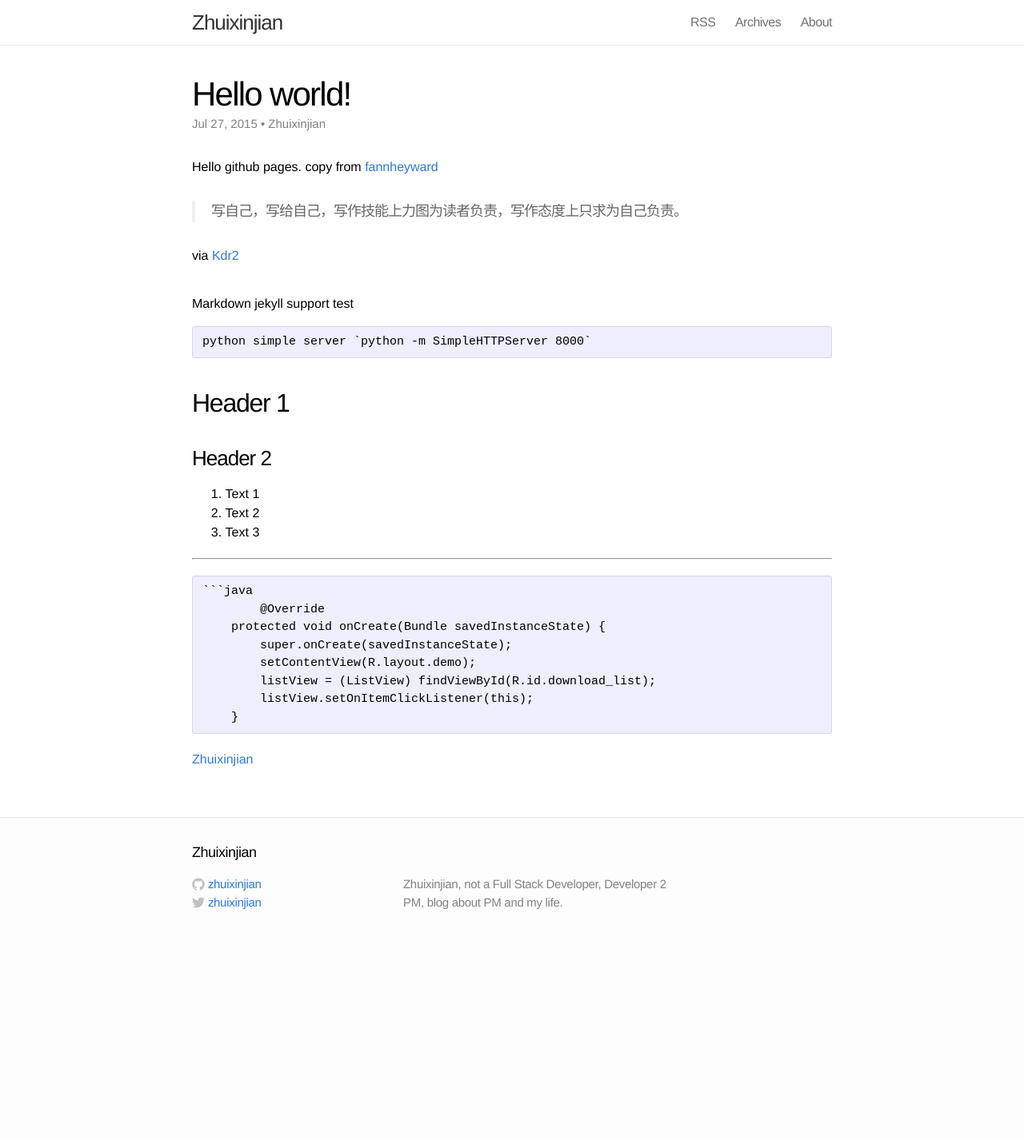
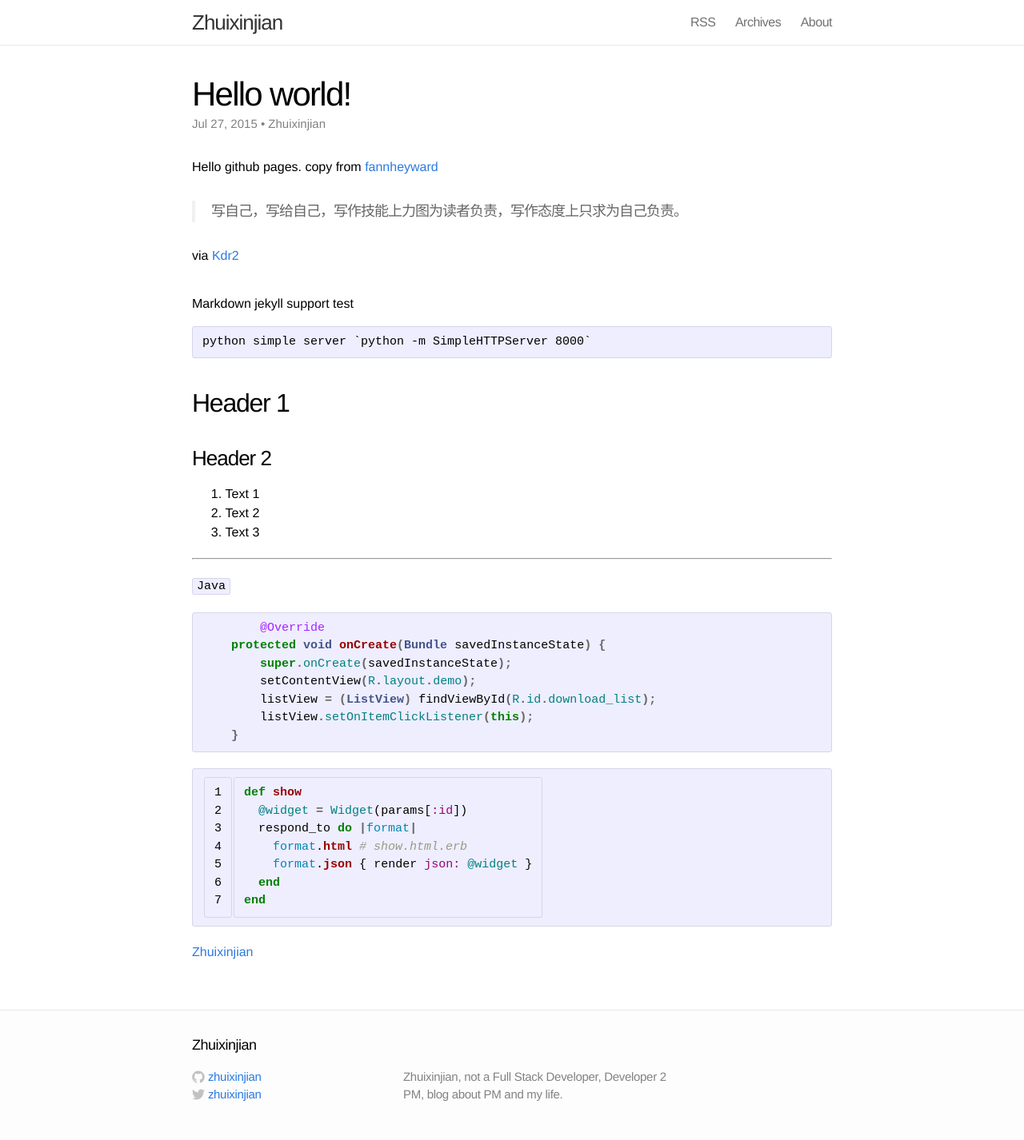
Before and after one commit to zhuixinjian/zhuixinjian.github.io, a Jekyll site: the page built from _posts/2015-07-27-hello-github-pages.markdown, in a window 1280 px wide. Shown: the whole page at 80% size. Built offline with Jekyll 4.4.1, drawn with Linux system fonts in a browser that asks for light colours; Markdown is read by kramdown in place of the engine named in the settings; before the commit the page ends 1185 px from its top, so only the background shows below that.

Commit message:
add pygment css

````diff
--- a/_posts/2015-07-27-hello-github-pages.markdown
+++ b/_posts/2015-07-27-hello-github-pages.markdown
@@ -23,7 +23,8 @@
 
 ---
 
-```Java```
+`Java`
+
 ```java
 	@Override
     protected void onCreate(Bundle savedInstanceState) {
@@ -34,6 +35,17 @@
     }
 ```
 
+
+{% highlight ruby linenos %}
+def show
+  @widget = Widget(params[:id])
+  respond_to do |format|
+    format.html # show.html.erb
+    format.json { render json: @widget }
+  end
+end
+{% endhighlight %}
+
 [Zhuixinjian][3]
 
 
````
